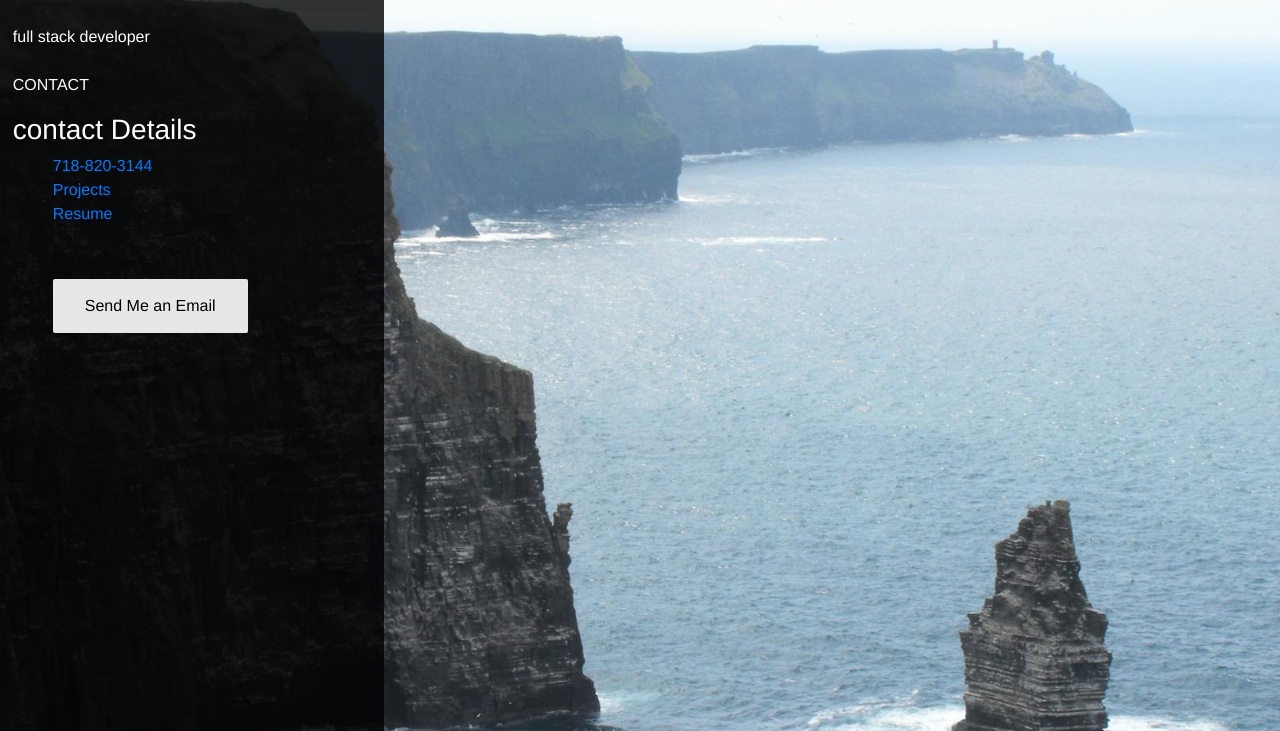
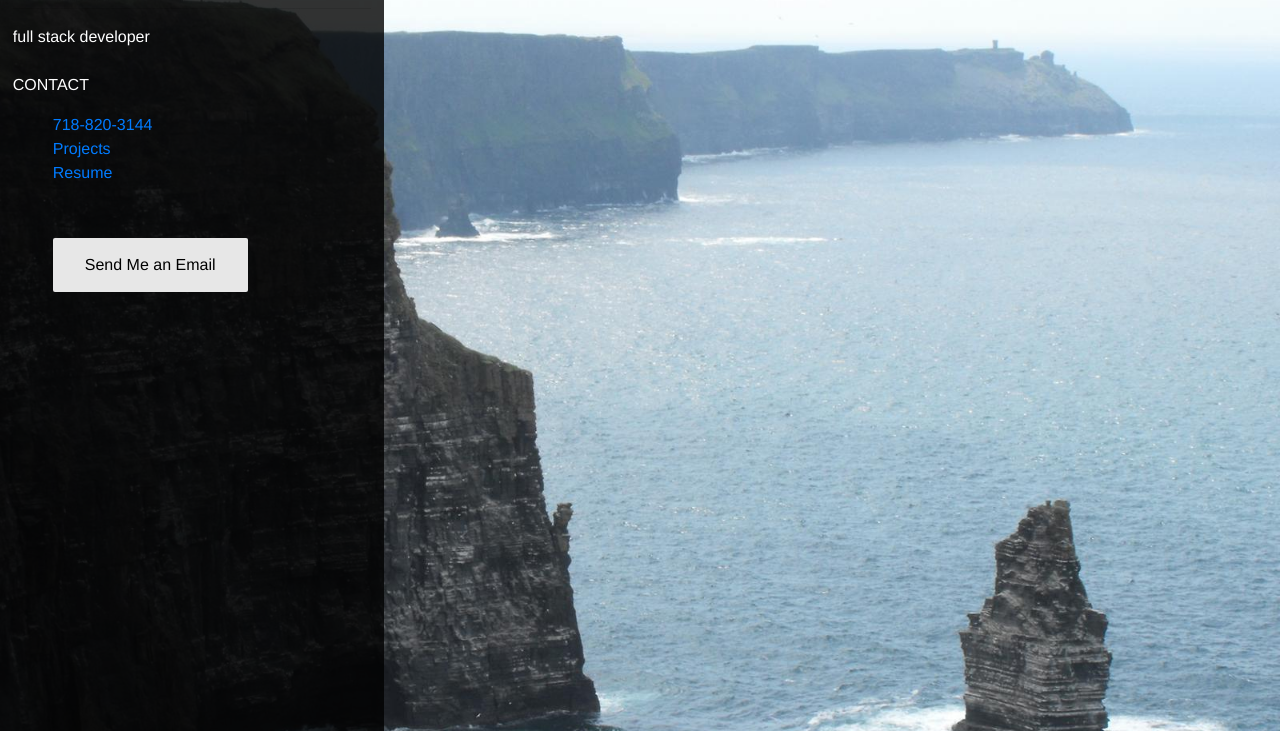
Before and after one commit to Pooja-123/Pooja-123.github.io, a plain HTML site: page index.html in a window 1280 px wide. Shown: the part 69-800 px from the top of the page. Drawn offline with nearby package versions, Linux system fonts and the light colour scheme.

Commit message:
modified html

```diff
--- a/index.html
+++ b/index.html
@@ -24,7 +24,7 @@
             full stack developer
             <br>
             <br> CONTACT
-              <h3> contact Details</h3>
+              <!-- <h3> contact Details</h3> -->
             <ul class="contact-info">
             <li class="phone"><a href="tel:718-820-3144">718-820-3144</a></li>
             <!-- <br> Projects -->
```
